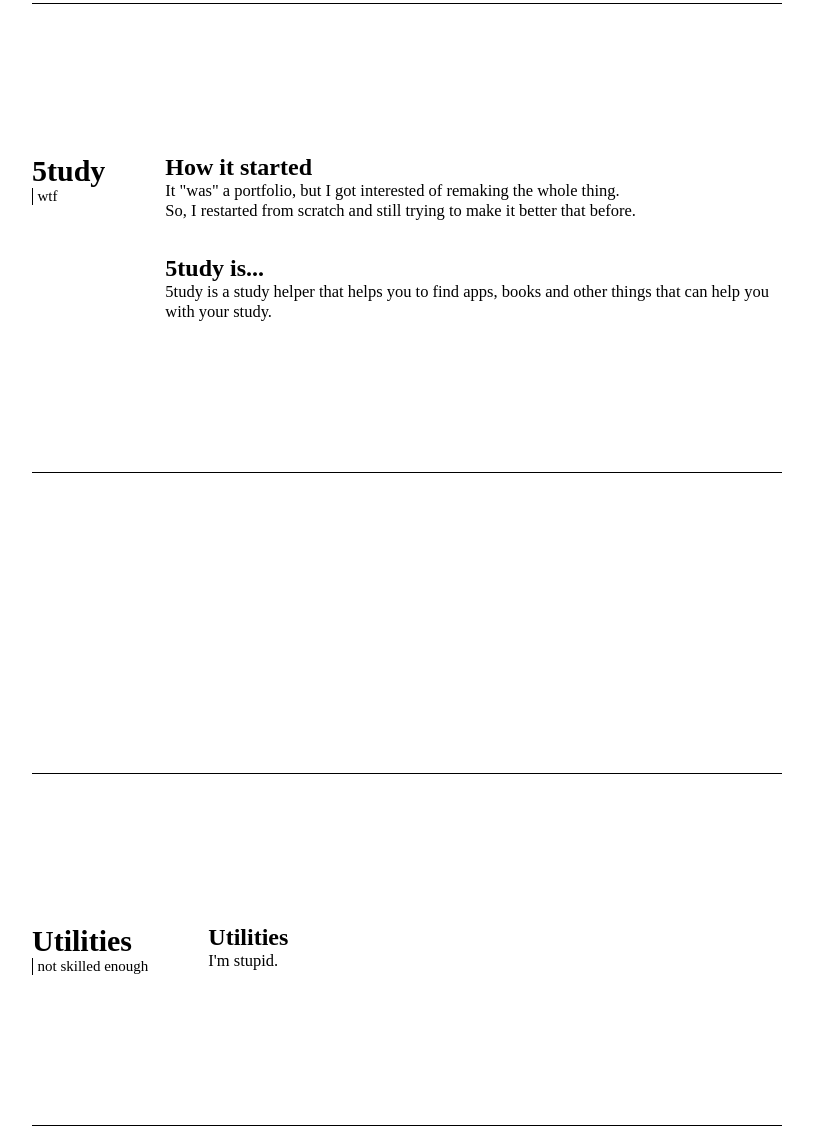
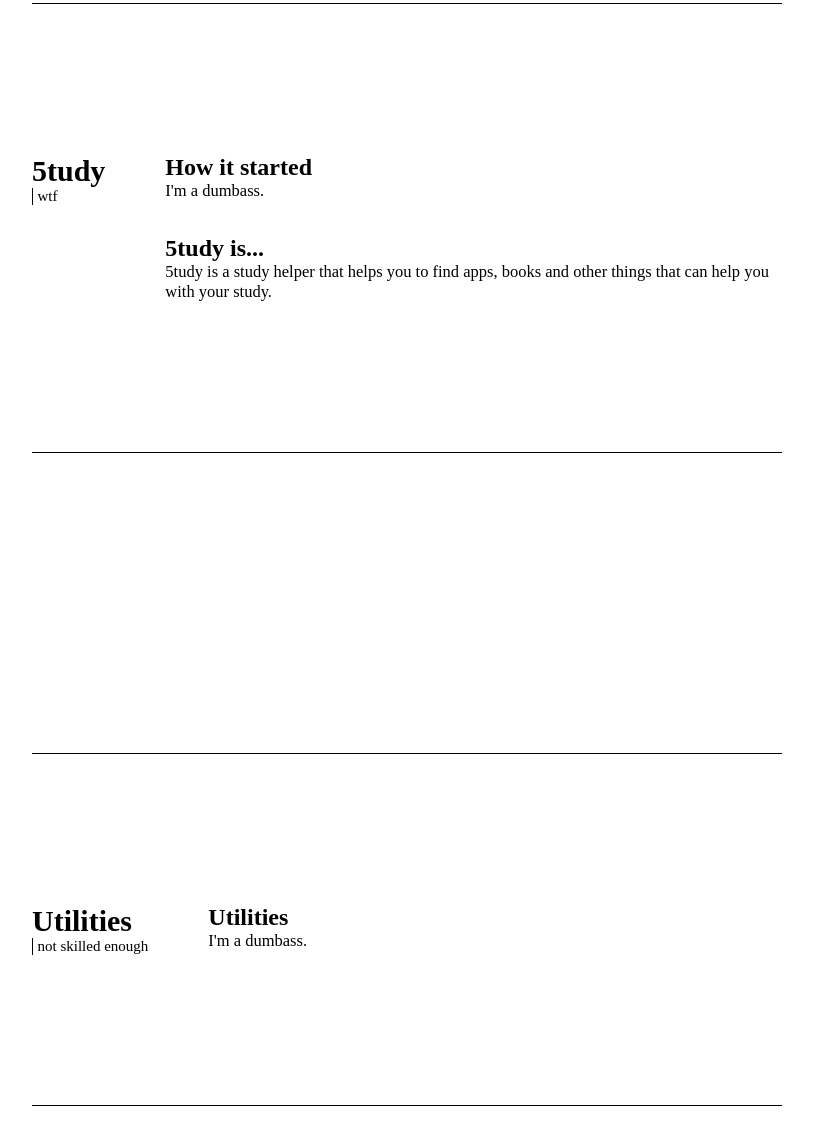
Before and after one commit to choi2j/5tudy, a plain HTML site: page html/about.html in a window 1280 px wide. Shown: the part 1401-2530 px from the top of the page, without its empty margins (233-1046 px from the left). Drawn offline with Linux system fonts and the light colour scheme; a web font is replaced by a local one.

Commit message:
I'm a dumbass.

```diff
--- a/html/about.html
+++ b/html/about.html
@@ -66,8 +66,7 @@
             </div>
             <div class="content">
                 <p class="title">How it started</p>
-                <p class="description">It "was" a portfolio, but I got interested of remaking the whole thing.</p>
-                <p class="description">So, I restarted from scratch and still trying to make it better that before.</p>
+                <p class="description">I'm a dumbass.</p>
                 <br>
                 <p class="title">5tudy is...</p>
                 <p class="description">5tudy is a study helper that helps you to find apps, books and other things that can help you with your study.</p>
@@ -80,7 +79,7 @@
             </div>
             <div class="content">
                 <p class="title">Utilities</p>
-                <p class="description">I'm stupid.</p>
+                <p class="description">I'm a dumbass.</p>
             </div>
         </div>
     </section>
```
